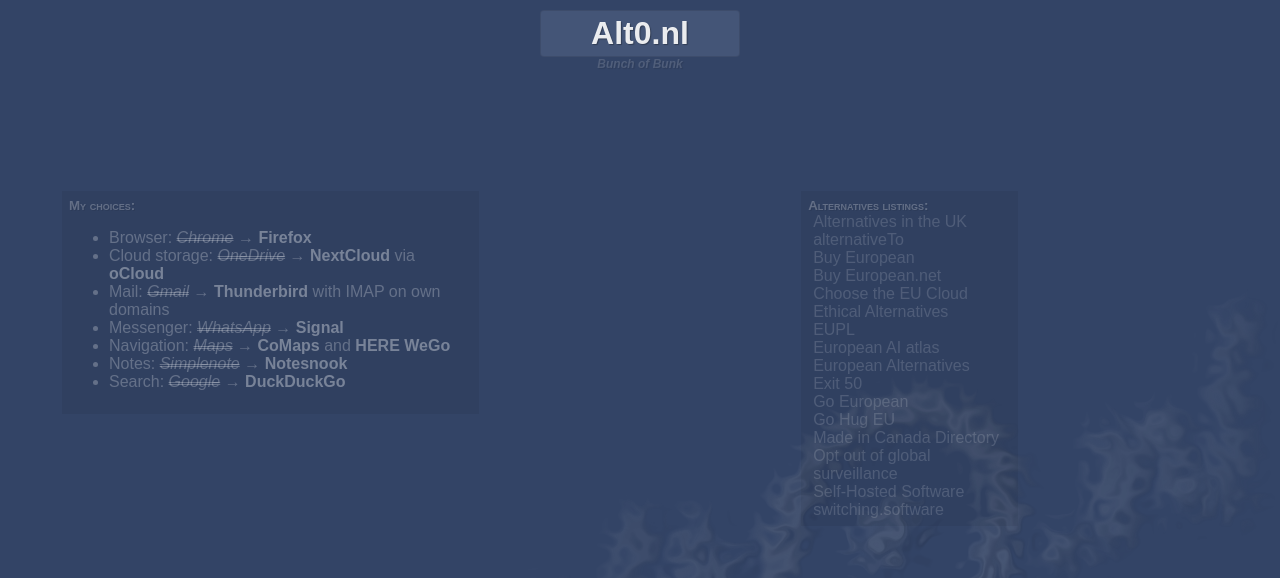
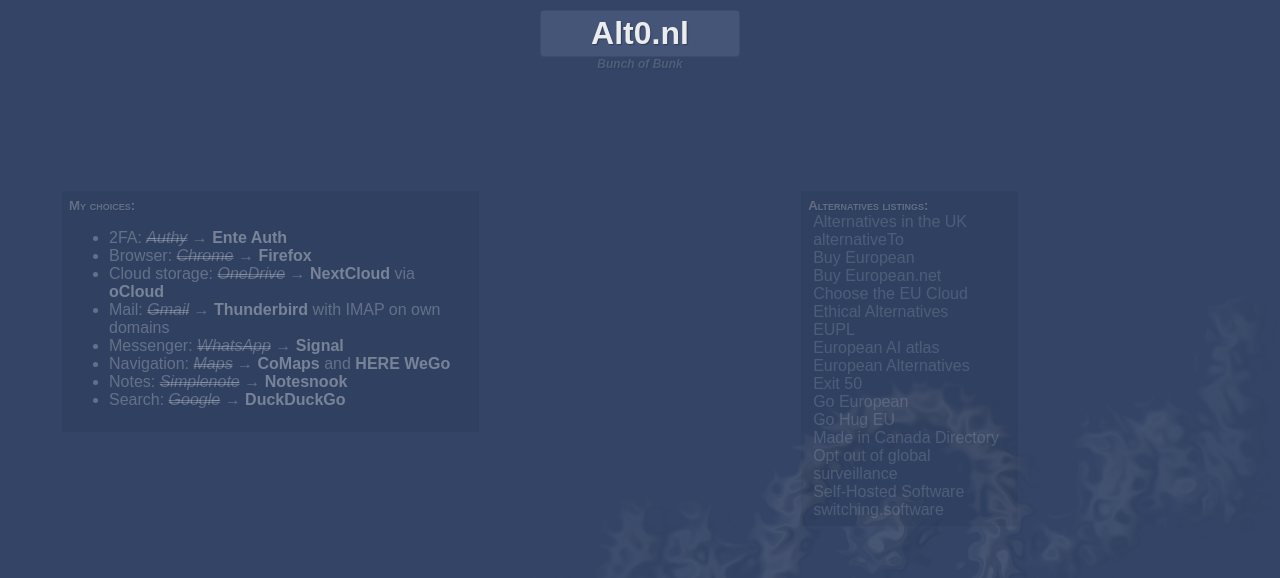
Before and after one commit to brownhamer/alt0.nl, a PHP site: page /alternatives.php in a window 1280 px wide. Shown: the top 578 px of the page. Run offline with PHP 8.4, Linux system fonts and the light colour scheme.

Commit message:
Added Ente Auth

```diff
--- a/alternatives.php
+++ b/alternatives.php
@@ -14,6 +14,7 @@ startHtmlPage('Alt0.nl &rarr; Alternatives');
 <table id="alternatives"><tr><td>
 <div id="choices"><h5>My choices:</h5>
 <ul>
+  <li>2FA: <span class="del">Authy</span> &rarr; <a href="https://ente.io/auth/">Ente Auth</a></li>
   <li>Browser: <span class="del">Chrome</span> &rarr; <a href="https://www.firefox.com/">Firefox</a></li>
   <li>Cloud storage: <span class="del">OneDrive</span> &rarr; <a href="https://nextcloud.com/">NextCloud</a> via <a href="https://ocloud.de/">oCloud</a></li>
   <li>Mail: <span class="del">Gmail</span> &rarr; <a href="https://www.thunderbird.net/">Thunderbird</a> with IMAP on own domains</li>
```
